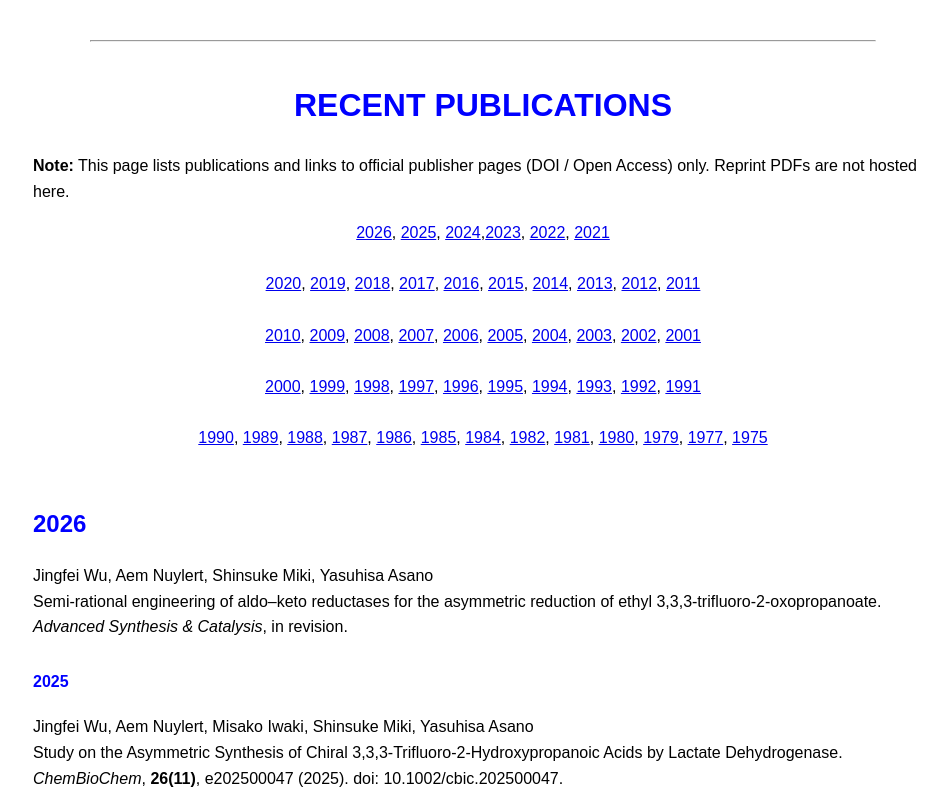
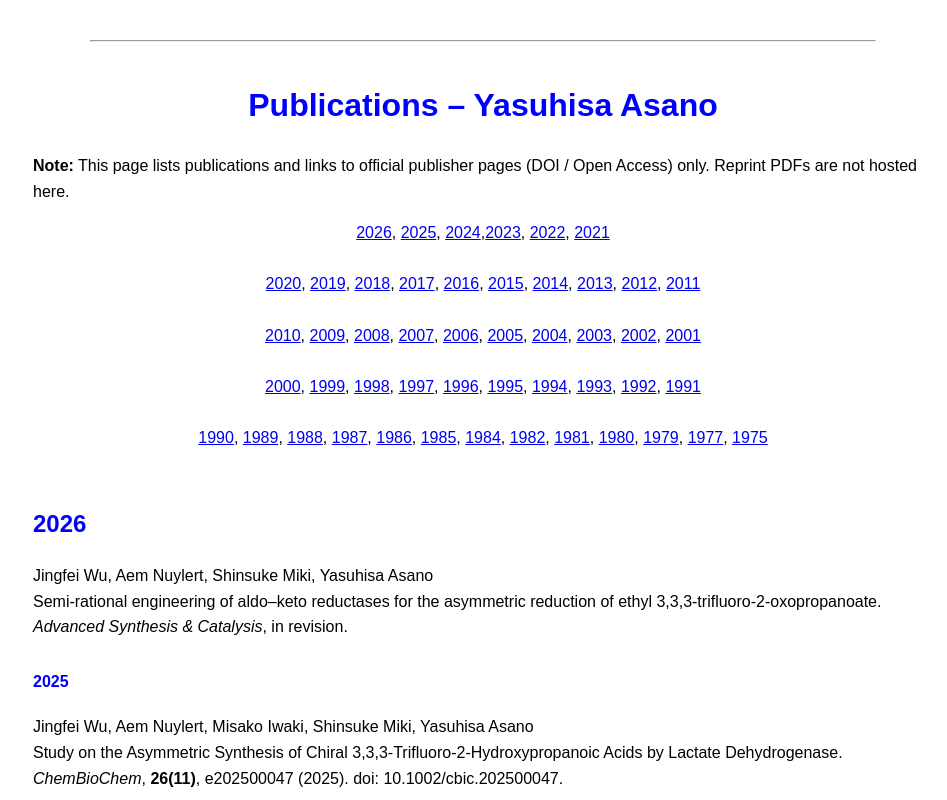
Before and after one commit to Yasu-hub5180/Yasu-hub5180.github.io, a plain HTML site: page index.html in a window 1280 px wide. Shown: the top 800 px of the page, without its empty margins (157-1104 px from the left). Drawn offline with Linux system fonts and the light colour scheme.

Commit message:
Update index.html

```diff
--- a/index.html
+++ b/index.html
@@ -18,7 +18,7 @@
 
 
 <center><hr width="80%"></center>
-<blockquote><p></p><h1><center><big><font size="6" color="blue">RECENT PUBLICATIONS</font></big></center></h1>
+<blockquote><p></p><h1><center><big><font size="6" color="blue">Publications – Yasuhisa Asano</font></big></center></h1>
 
 <p><strong>Note:</strong> This page lists publications and links to official publisher pages (DOI / Open Access) only. Reprint PDFs are not hosted here.</p>
 
```
